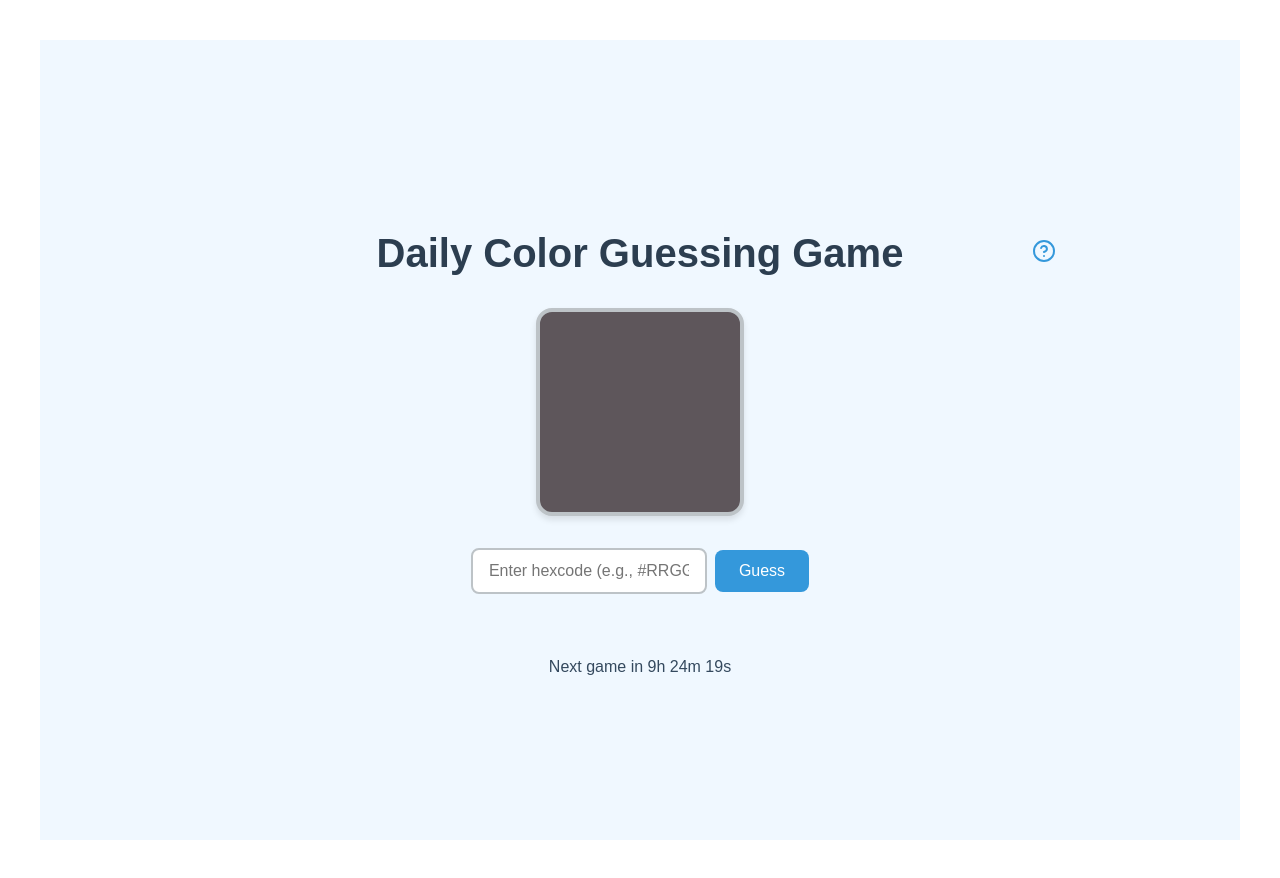
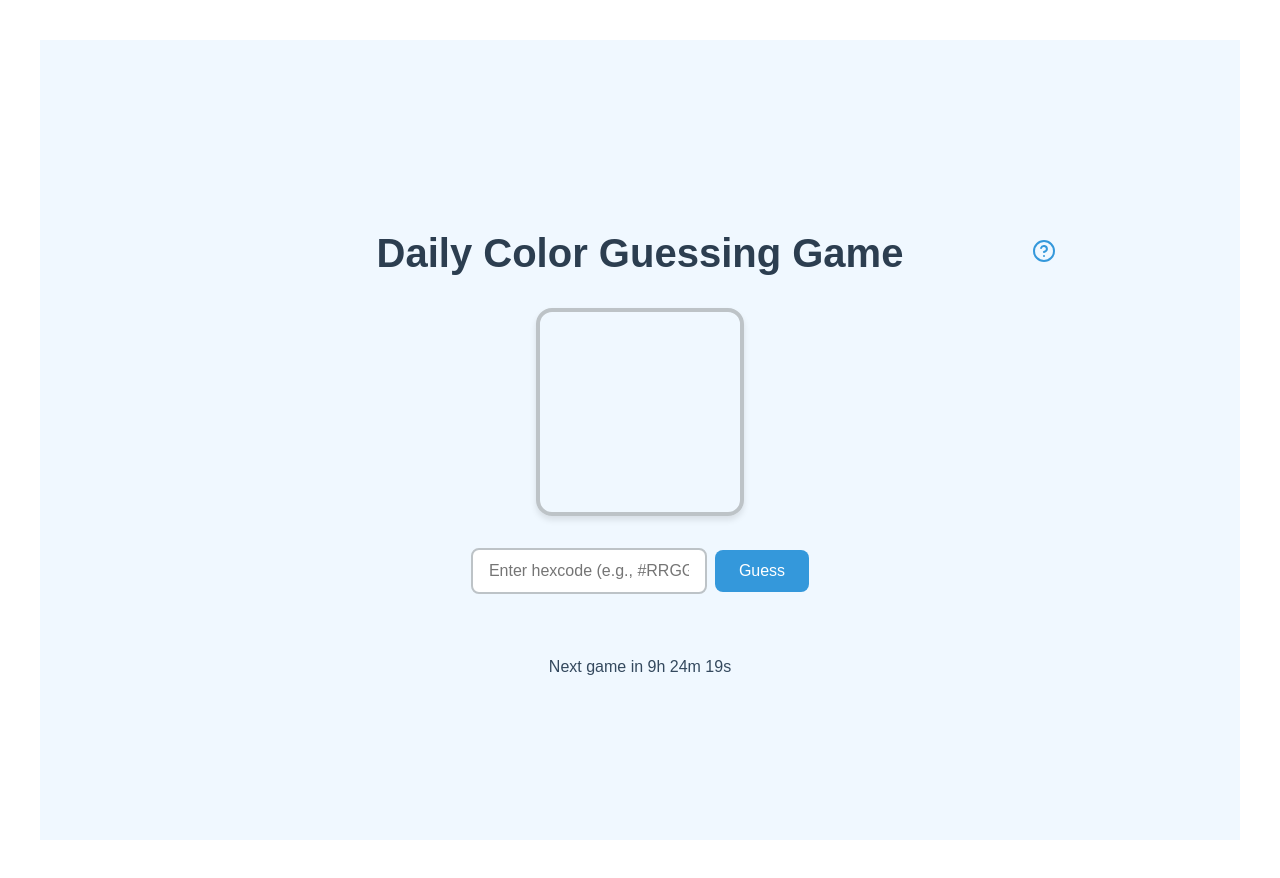
Before and after one commit to stefanhts/colordle, a React (Vite) app in the folder frontend/: page / in a window 1280 px wide. Built offline with nearby package versions, Linux system fonts and the light colour scheme.

Commit message:
update colors

```diff
--- a/frontend/colors.js
+++ b/frontend/colors.js
@@ -1,32 +1,33 @@
 export const colors = {
-    '2024-09-05': '#5e565b',
-    '2024-09-06': '#ca322a',
-    '2024-09-07': '#3e8591',
-    '2024-09-08': '#89649a',
-    '2024-09-09': '#305c6c',
-    '2024-09-10': '#926097',
-    '2024-09-11': '#5636a1',
-    '2024-09-12': '#46c898',
-    '2024-09-13': '#3607c4',
-    '2024-09-14': '#df6ba2',
-    '2024-09-15': '#21e6f1',
-    '2024-09-16': '#0e4777',
-    '2024-09-17': '#caf6ee',
-    '2024-09-18': '#33d493',
-    '2024-09-19': '#4a4fab',
-    '2024-09-20': '#3c0326',
-    '2024-09-21': '#6b0de9',
-    '2024-09-22': '#f3e4ee',
-    '2024-09-23': '#dd624d',
-    '2024-09-24': '#af885c',
-    '2024-09-25': '#34c1b8',
-    '2024-09-26': '#0231af',
-    '2024-09-27': '#c4175d',
-    '2024-09-28': '#57ed10',
-    '2024-09-29': '#381efd',
-    '2024-09-30': '#5a025c',
-    '2024-10-01': '#e203ec',
-    '2024-10-02': '#d2e6be',
-    '2024-10-03': '#389415',
-    '2024-10-04': '#3c06ed'
-}
+  "2024-10-07": "#591144",
+  "2024-10-08": "#b5f6bf",
+  "2024-10-09": "#a11535",
+  "2024-10-10": "#e1a725",
+  "2024-10-11": "#34328e",
+  "2024-10-12": "#104945",
+  "2024-10-13": "#62d29e",
+  "2024-10-14": "#0abc26",
+  "2024-10-15": "#876fd9",
+  "2024-10-16": "#b0d9e9",
+  "2024-10-17": "#da5287",
+  "2024-10-18": "#28b280",
+  "2024-10-19": "#b26d8f",
+  "2024-10-20": "#834747",
+  "2024-10-21": "#aa7f92",
+  "2024-10-22": "#8d9b96",
+  "2024-10-23": "#b19e04",
+  "2024-10-24": "#150dd4",
+  "2024-10-25": "#79f5ff",
+  "2024-10-26": "#4f29e3",
+  "2024-10-27": "#848198",
+  "2024-10-28": "#e4e97d",
+  "2024-10-29": "#45678a",
+  "2024-10-30": "#cc7a5e",
+  "2024-10-31": "#448e77",
+  "2024-11-01": "#c8f1f3",
+  "2024-11-02": "#9f2bff",
+  "2024-11-04": "#5eb097",
+  "2024-11-05": "#a54ed2",
+  "2024-11-06": "#5b8fc2",
+  "2024-11-07": "#63ceb6",
+};
```
Also changed, not shown: 1 other file (tests, documents, lock files or other folders).
